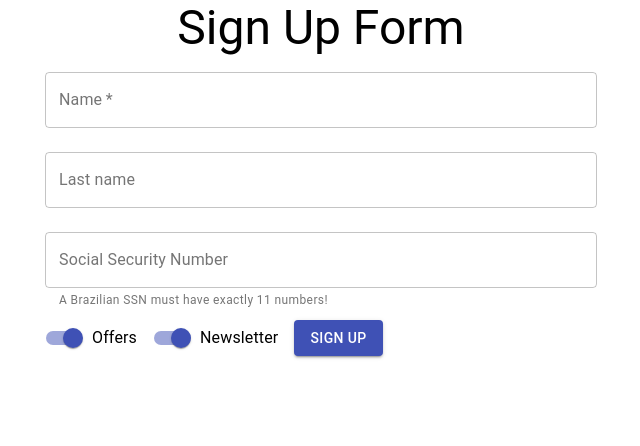
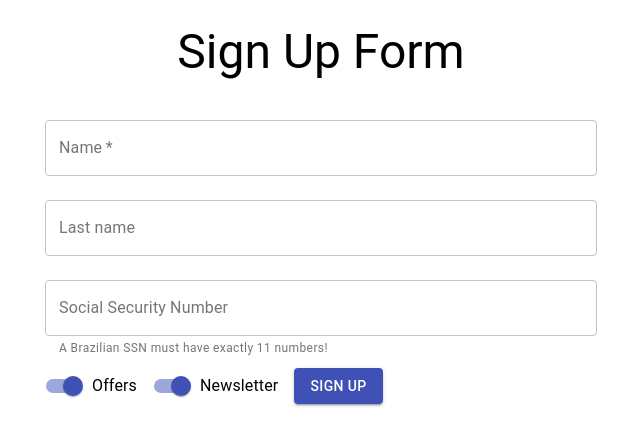
Before and after one commit to luizamedeiros/Signup-Form-react, a React (Create React App) app: page / in a window 1280 px wide. Shown: the top 446 px of the page, without its empty margins (319-959 px from the left). Built offline with nearby package versions, Linux system fonts and the light colour scheme.

Commit message:
Small style change in form title

```diff
--- a/src/App.js
+++ b/src/App.js
@@ -1,17 +1,19 @@
 import './App.css';
 import React, {Component} from 'react';
 import SignUpForm from './components/SignUpForm';
-import {Container, Typography} from '@material-ui/core';
-//import 'fontsource-roboto';
+import {Container, Typography, Box} from '@material-ui/core';
 
 class App extends Component{
     render(){
         return (
             <Container component="article" maxWidth="sm">
+                <Box m={3}>
                 <Typography variant='h3'
                 component='h1'
                 align='center'
+                py={400}
                 >Sign Up Form</Typography>
+                </Box>
                 <SignUpForm onSubmit={onFormSubmit} checkSSN={checkSSN}/>
             </Container>
         );
```
Also changed, not shown: src/components/SignUpForm/SignUpForm.jsx (line endings or trailing spaces).
